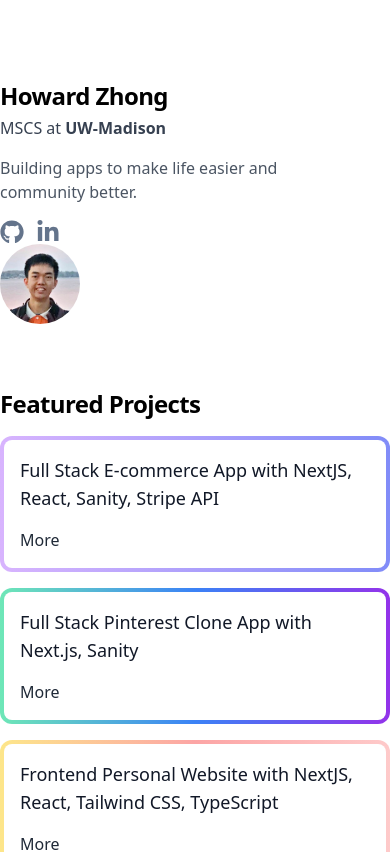
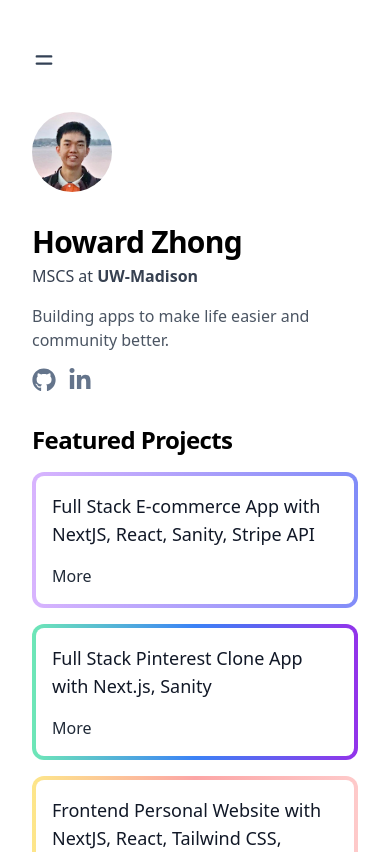
Before and after one commit to h2zh/personal-website, a Next.js app: page / in a window 390 px wide. Shown: the top 852 px of the page. Built offline with nearby package versions, Linux system fonts and the light colour scheme.

Commit message:
menu icon

```diff
--- a/components/header.tsx
+++ b/components/header.tsx
@@ -2,13 +2,12 @@ import Link from "next/link";
 import Image from "next/image";
 import { FaGithub, FaLinkedinIn } from "react-icons/fa";
 
-
 const Header = () => {
   return (
-    <div className="flex flex-col sm:flex-row items-start">
+    <div className="flex flex-col-reverse sm:flex-row items-start">
       <div className="flex flex-col pr-8">
         <Link href='/'>
-          <a className="font-bold text-2xl md:text-5xl tracking-tight mb-1 text-black">
+          <a className="font-bold text-3xl md:text-5xl tracking-tight mb-1 text-black">
             Howard Zhong
           </a>
         </Link>
--- a/components/layout.tsx
+++ b/components/layout.tsx
@@ -2,7 +2,7 @@ const Layout = (props: any) => {
   // put other elements inside this one
   return (
     <div className="h-screen mt-12">
-      <div className="max-w-lg m-auto">{props.children}</div>
+      <div className="max-w-lg m-auto px-8">{props.children}</div>
     </div>
   );
 };
--- a/components/navbar.tsx
+++ b/components/navbar.tsx
@@ -1,8 +1,8 @@
-import { useRouter } from 'next/router';
-import NextLink from 'next/link';
-import React from 'react';
-import cn from 'classnames';
-
+import { useRouter } from "next/router";
+import NextLink from "next/link";
+import React, { useState } from "react";
+import cn from "classnames";
+import { HiMenuAlt4 } from "react-icons/hi";
 
 function NavItem({ href, text }: any) {
   const router = useRouter();
@@ -13,9 +13,10 @@ function NavItem({ href, text }: any) {
       <a
         className={cn(
           isActive
-              ? 'font-semibold text-gray-800 dark:text-gray-200'
-              : 'font-normal text-gray-600 dark:text-gray-400',
-            'hidden md:inline-block p-1 sm:px-3 sm:py-2 rounded-lg hover:bg-gray-200 dark:hover:bg-gray-800 transition-all'
+            ? "font-semibold text-gray-800"
+            : "font-normal text-gray-600",
+          "md:inline-block sm:px-3 p-2 rounded-lg hover:bg-gray-200 dark:hover:bg-gray-800 transition-all"
+          // hidden
         )}
       >
         <span className="capsize">{text}</span>
@@ -25,9 +26,27 @@ function NavItem({ href, text }: any) {
 }
 
 const Navbar = () => {
+  const [isNavbarVisible, setIsNavbarVisible] = useState(false);
+  const handleNav = () => {
+    setIsNavbarVisible(!isNavbarVisible);
+  };
+
   return (
     <div className="flex flex-col justify-center">
-        <nav className="flex items-center justify-start w-full relative max-w-2xl mx-auto pb-2 sm:pb-2  text-gray-900">
+      <nav
+        className={cn(
+          isNavbarVisible ? "hidden" : "visible",
+          "text-2xl sm:hidden mb-4"
+        )}
+      >
+        <HiMenuAlt4 onClick={handleNav} />
+      </nav>
+      <nav
+        className={cn(
+          isNavbarVisible ? "visible" : "hidden",
+          "sm:flex items-center justify-start w-full relative max-w-2xl mx-auto pb-2 sm:pb-2  text-gray-900"
+        )}
+      >
         <div className="ml-[-0.60rem]">
           <NavItem href="/" text="Home" />
           <NavItem href="/#projects" text="Projects" />
@@ -35,7 +54,7 @@ const Navbar = () => {
         </div>
       </nav>
     </div>
-  )
-}
+  );
+};
 
-export default Navbar
+export default Navbar;
```
Also changed, not shown: pages/Project1.tsx (+3 -3 lines). Lines whose indentation alone changed are shown as unchanged.
